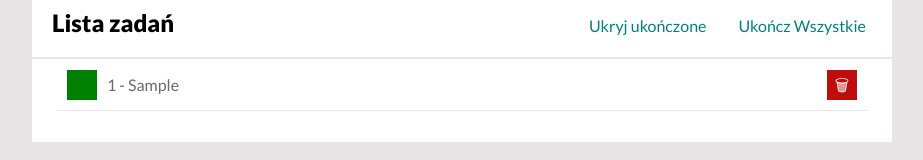
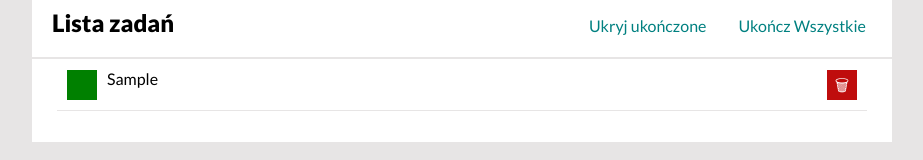
Before and after one commit to Mateusszzp/todo-list-react, a React (Create React App) app: page / in a window 1280 px wide. Both pictures are taken after typing "Sample" into the empty fields and a click on the button "Dodaj zadanie". Shown: the part 285-445 px from the top of the page, without its empty margins (178-1101 px from the left). Built offline with nearby package versions, Linux system fonts and the light colour scheme.

Commit message:
added styled components in Tasks

```diff
--- a/package.json
+++ b/package.json
@@ -11,6 +11,7 @@
     "react": "^18.1.0",
     "react-dom": "^18.1.0",
     "react-scripts": "5.0.1",
+    "styled-components": "^5.3.6",
     "web-vitals": "^2.1.4"
   },
   "scripts": {
--- a/src/Section/style.css
+++ b/src/Section/style.css
@@ -39,3 +39,8 @@
         margin: 0%;
     }
 }
+.task {
+    padding: 15px;
+    background: white;
+    border-top: 1px solid #e7e5e5;
+}
--- a/src/Tasks/index.js
+++ b/src/Tasks/index.js
@@ -1,33 +1,30 @@
-import "./style.css"
+
+import { List, Item, Content, ButtonDone, ButtonRemove } from "./styled";
 
 const Tasks = ({ tasks, hideDone, removeTask, toggleTaskDone }) => (
-  <ul className="tasks__list">
+  <List>
     {tasks.map(task => (
-      <li key={task.id}
-        className={`tasks__display ${task.done && hideDone
-          ? "tasks__display--hidden"
-          : ""}`}
+      <Item key={task.id}
+        hidden={task.done && hideDone}
       >
-        <button
-          className="tasks__done--button"
+        <ButtonDone
           onClick={() => toggleTaskDone(task.id)}
         >
           {task.done ? "✔" : ""}
-        </button>
+        </ButtonDone>
 
-        <span className={`tasks__item ${task.done ?
-          "tasks__item--done" : ""}`}>
-          {task.id} - {task.content}
-        </span>
-        <button
+        <Content done={task.done}>
+          {task.content}
+        </Content>
+        <ButtonRemove
           className="tasks__remove--button"
           onClick={() => removeTask(task.id)}
         >
           🗑
-        </button>
-      </li>
+        </ButtonRemove>
+      </Item>
     ))}
-  </ul>
+  </List>
 );
 
 export default Tasks;
--- a/src/Tasks/style.css
+++ /dev/null
@@ -1,78 +0,0 @@
-.tasks__display {
-    display: grid;
-    grid-template-columns: auto 1fr auto;
-    grid-gap: 10px;
-    word-break: break-word;
-    border-bottom: 1px solid #e7e5e5;
-    padding: 10px;
-}
-
-.tasks__display--hidden {
-    display: none;
-}
-
-.tasks__list {
-    background: white;
-    margin-top: -14px;
-    padding: 0 10px 0;
-
-}
-
-.tasks__remove--button {
-    width: 30px;
-    height: 30px;
-    background-color: hsl(0, 87%, 40%);
-    grid-column: 3;
-    justify-self: end;
-    align-self: center;
-    color: white;
-    border: hsl(0, 87%, 45%);
-    cursor: pointer;
-
-
-}
-
-.tasks__remove--button:hover {
-    background-color: hsl(0, 87%, 65%);
-    border-radius: 3px;
-    transition: 0.5s;
-
-}
-
-.tasks__done--button {
-    width: 30px;
-    height: 30px;
-    justify-self: start;
-    align-self: center;
-    background-color: hsl(120, 100%, 25%);
-    color: white;
-    border: hsl(120, 100%, 25%);
-    cursor: pointer;
-
-
-}
-
-.tasks__done--button:hover {
-    background-color: hsl(120, 100%, 40%);
-    transition: 0.5s;
-    border-radius: 3px;
-
-}
-
-
-.tasks__item {
-    justify-self: start;
-    align-self: center;
-    color: hsl(0, 1%, 42%);
-    font-style: normal;
-}
-
-.tasks__item--done {
-    text-decoration: line-through;
-}
-
-.task {
-    padding: 15px;
-    background: white;
-    border-top: 1px solid #e7e5e5;
-}
--- /dev/null
+++ b/src/Tasks/styled.js
@@ -0,0 +1,61 @@
+import styled, { css } from "styled-components";
+
+export const List = styled.ul`
+    background: white;
+    margin-top: -14px;
+    padding: 0 10px 0;
+`;
+
+export const Item = styled.li`
+    display: grid;
+    grid-template-columns: auto 1fr auto;
+    grid-gap: 10px;
+    word-break: break-word;
+    border-bottom: 1px solid #e7e5e5;
+    padding: 10px;
+
+   ${({ hidden }) => hidden && css`
+   display: none;
+   `}
+`;
+
+export const Content = styled.span`
+    ${({ done }) => done && css`
+        text-decoration: line-through
+  `}
+`;
+
+export const ButtonDone = styled.button`
+    width: 30px;
+    height: 30px;
+    justify-self: start;
+    align-self: center;
+    background-color: hsl(120, 100%, 25%);
+    color: white;
+    border: hsl(120, 100%, 25%);
+    cursor: pointer;
+    transition: background 0.3s;
+
+ &:hover {
+    background-color: hsl(120, 100%, 40%);
+    border-radius: 3px;
+    }
+`;
+
+export const ButtonRemove = styled.button`
+   width: 30px;
+    height: 30px;
+    background-color: hsl(0, 87%, 40%);
+    grid-column: 3;
+    justify-self: end;
+    align-self: center;
+    color: white;
+    border: hsl(0, 87%, 45%);
+    cursor: pointer;
+    transition: background 0.3s;
+
+ &:hover {
+    background-color: hsl(0, 87%, 65%);
+    border-radius: 3px;
+    }
+`;
```
Also changed, not shown: 1 other file (tests, documents, lock files or other folders).
